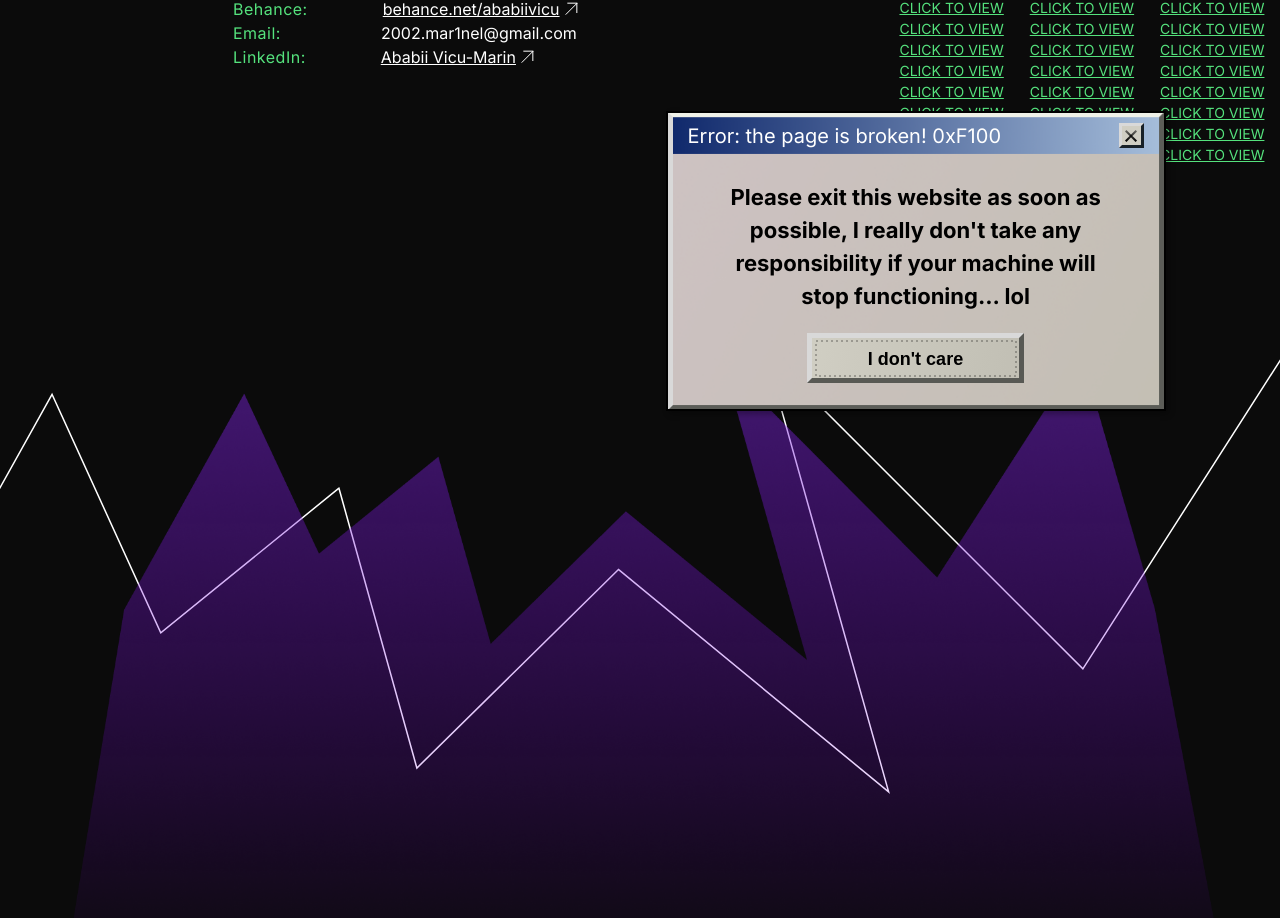
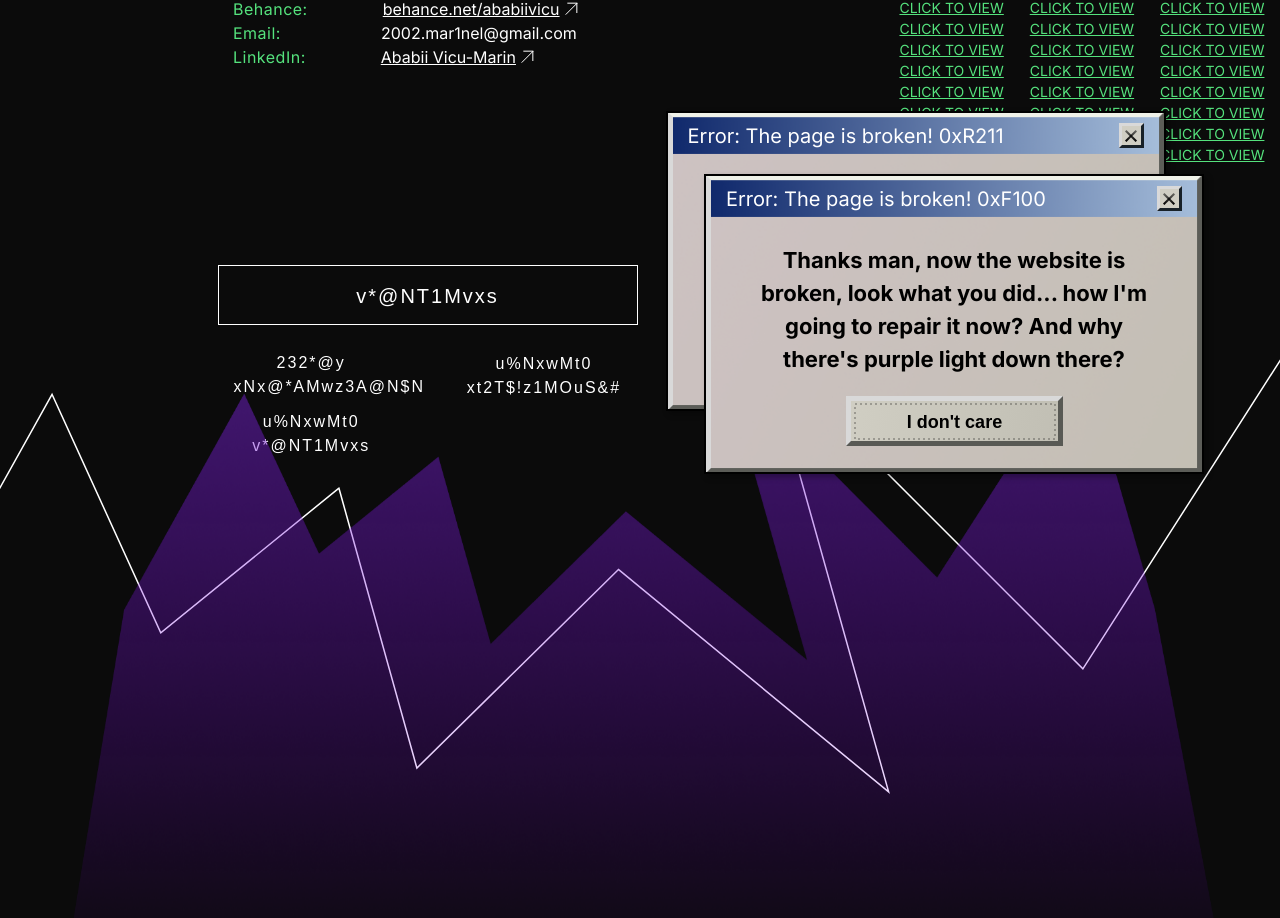
Before and after one commit to mar1nel/portfolio, a React (Create React App) app in the folder my-portfolio/: page / in a window 1280 px wide. Shown: the part 2379-3297 px from the top of the page. Built offline with nearby package versions, Linux system fonts and the light colour scheme; the HTML template or start-up script is replaced by a standard one.

Commit message:
finito broken

```diff
--- a/my-portfolio/src/App.tsx
+++ b/my-portfolio/src/App.tsx
@@ -5,7 +5,8 @@ import Navbar from "./components/Navbar";
 import HeroComponent from "./components/HeroComponent";
 import CustomCursor from "./components/CustomCursor";
 import MiddlePage from "./components/MiddlePage";
-import WarningComponent from "./components/WarningComponent";
+import WarningComponent1 from "./components/WarningComponent1";
+import WarningComponent2 from "./components/WarningComponent2";
 
 const App = () => {
   const imageUrl = `${process.env.PUBLIC_URL}/assets/gradient-mid.png`;
@@ -21,7 +22,8 @@ const App = () => {
       <hr className="horizontal-line" />
       <MiddlePage />
       <img src={imageUrl} alt="Gradient" className="gradient-image" />
-      <WarningComponent />
+      <WarningComponent1 />
+      <WarningComponent2 />
     </div>
   );
 };
--- a/my-portfolio/src/components/BrokenTextBoxComponent.css
+++ b/my-portfolio/src/components/BrokenTextBoxComponent.css
@@ -3,13 +3,13 @@
         transform: rotate(0deg);
     }
     25% {
-        transform: rotate(5deg);
+        transform: rotate(3deg);
     }
     50% {
-        transform: rotate(-5deg);
+        transform: rotate(-3deg);
     }
     75% {
-        transform: rotate(5deg);
+        transform: rotate(1deg);
     }
 }
 
@@ -27,6 +27,24 @@
     font-family: 'Arial', sans-serif;
 }
 
-.jiggle-container {
-    display: inline-block;
+.jiggle {
+    animation: jiggle 0.5s infinite;
 }
+
+.text-down1 {
+    margin-top: 40px;
+    font-size: 16px;
+    margin-right: 60%;
+}
+
+.text-down2 {
+    margin-top: -47px;
+    font-size: 16px;
+    margin-right: -60%;
+}
+
+.text-down3 {
+    margin-top: 10px;
+    font-size: 16px;
+    margin-right: 60%;
+}
--- a/my-portfolio/src/components/BrokenTextBoxComponent.tsx
+++ b/my-portfolio/src/components/BrokenTextBoxComponent.tsx
@@ -12,13 +12,17 @@ const generateRandomText = (length: number): string => {
 };
 
 const BrokenTextBoxComponent: React.FC = () => {
-  const [text, setText] = useState("PORTFOLIO");
+  const [text1, setText1] = useState("PORTFOLIO");
+  const [text2, setText2] = useState("Web Design");
+  const [text3, setText3] = useState("Something");
+  const [text4, setText4] = useState("Ababii Vicu");
+  const [text5, setText5] = useState("Hello Word");
   const [isBroken, setIsBroken] = useState(false);
 
   useEffect(() => {
     const handleScroll = () => {
       const scrollY = window.scrollY;
-      if (scrollY > 2180) {
+      if (scrollY > 2100) {
         setIsBroken(true);
       }
     };
@@ -34,8 +38,12 @@ const BrokenTextBoxComponent: React.FC = () => {
     let interval: NodeJS.Timeout | undefined;
     if (isBroken) {
       interval = setInterval(() => {
-        setText(generateRandomText(10));
-      }, 300);
+        setText1(generateRandomText(10));
+        setText2(generateRandomText(6));
+        setText3(generateRandomText(15));
+        setText4(generateRandomText(8));
+        setText5(generateRandomText(14));
+      }, 500);
     }
 
     return () => {
@@ -46,13 +54,25 @@ const BrokenTextBoxComponent: React.FC = () => {
   return (
     <motion.div
       className="broken-text-box"
-      initial={{ y: 0 }}
+      initial={{ y: 0, opacity: 100 }}
       animate={
-        isBroken ? { y: 100, opacity: 0, rotate: [0, 4, -5, 5, -9, 0] } : {}
+        isBroken ? { y: 100, opacity: 90, rotate: [0, 4, -5, 5, -9, 0] } : {}
       }
       transition={{ duration: 2, ease: "easeInOut" }}
     >
-      <h2>{text}</h2>
+      <h2>{text1}</h2>
+      <div className="text-down1">
+        <div>{text2}</div>
+        <div>{text3}</div>
+      </div>
+      <div className="text-down2">
+        <div>{text4}</div>
+        <div>{text5}</div>
+      </div>
+      <div className="text-down3">
+        <div>{text4}</div>
+        <div>{text1}</div>
+      </div>
     </motion.div>
   );
 };
--- /dev/null
+++ b/my-portfolio/src/components/WarningComponent1.css
@@ -0,0 +1,67 @@
+.warning-box1 {
+    width: 500px;
+    height: 300px;
+    padding: 20px;
+    background-color: #e0dede;
+    border: 2px solid #000;
+    box-shadow: 3px 3px 6px #00000050;
+    position: absolute;
+    top: 95.5%;
+    left: 52%;
+    transform: translate(-50%, -50%);
+    display: flex;
+    flex-direction: column;
+    align-items: center;
+    z-index: 1000;
+    background-size: cover;
+    background-position: center;
+    background-repeat: no-repeat;
+    pointer-events: auto;
+}
+
+.warning-header1 {
+    width: 100%;
+    margin-top: -12px;
+    display: flex;
+    justify-content: space-between;
+    align-items: center;
+    color: white;
+    font-size: 20px;
+    margin-bottom: 20px;
+}
+
+.close-button1 {
+    width: 25px;
+    height: 26px;
+    cursor: pointer;
+}
+
+.ok-button1 {
+    position: absolute;
+    margin-top: 200px;
+    cursor: pointer;
+    font-weight: bold;
+}
+
+.warning-content1 {
+    margin-top: 10px;
+    color: black;
+    max-width: 400px;
+    font-size: 22px;
+    font-weight: bold;
+    text-align: center;
+}
+
+.warning-button1 {
+    margin-top: 20px;
+}
+
+.visible {
+    opacity: 1;
+    transition: opacity 0.5s ease-in-out, transform 0.5s ease-in-out;
+}
+
+.hidden {
+    opacity: 0;
+    transition: opacity 0.5s ease-in-out, transform 0.5s ease-in-out;
+}
--- a/my-portfolio/src/components/WarningComponent.tsx
+++ b/my-portfolio/src/components/WarningComponent1.tsx
@@ -1,17 +1,20 @@
 import React, { useState } from "react";
 import { motion } from "framer-motion";
-import "./WarningComponent.css";
+import "./WarningComponent1.css";
 import OKButton from "../icons/OKButton";
 import ExitButton from "../icons/ExitButton";
 
-const WarningComponent: React.FC = () => {
+const WarningComponent1: React.FC = () => {
   const [isVisible, setIsVisible] = useState(true);
   const [textIndex, setTextIndex] = useState(0);
 
   const texts = [
-    "Please exit this website as soon as possible, I really don't take any responsibility if your machine will stop functioning... lol",
-    "This is your second warning, leave now, or be ready to lose all your saved passwords keys! >:)",
-    "You got me, this is a conditionaly rendered animated component that it's just looking kind of cool :))",
+    "So you tried to read this text over there? Cool, I guess... If you ask, I'm watching Prison Break right now. Strong 8/10 rate from me.",
+    "It's like 5AM and I don't even feel tired or bothered, coding this website really heals the inner me. I love it.",
+    "─────▄▄────▄▀▀█▀▀▀▀▄\n " +
+      "──▄▀▀──▀▀▄▄█▄▄█────█\n" +
+      "▄▀─────────█──█────█\n" +
+      "────────────▀▀▀▀▀▀▀\n",
   ];
 
   const handleClose = () => {
@@ -27,7 +30,7 @@ const WarningComponent: React.FC = () => {
 
   return (
     <motion.div
-      className={`warning-box ${isVisible ? "visible" : "hidden"}`}
+      className={`warning-box1 ${isVisible ? "visible" : "hidden"}`}
       initial={{ opacity: 0, y: 200 }}
       animate={{ opacity: isVisible ? 1 : 0, y: isVisible ? 0 : 200 }}
       transition={{ duration: 0.8, ease: "easeInOut" }}
@@ -35,21 +38,21 @@ const WarningComponent: React.FC = () => {
         backgroundImage: `url(${process.env.PUBLIC_URL}/assets/base-window.png)`,
       }}
     >
-      <div className="warning-header ">
-        <span>Error: the page is broken! 0xF100</span>
+      <div className="warning-header1 ">
+        <span>Error: The page is broken! 0xR211</span>
         <motion.div
-          className="close-button hover-target"
+          className="close-button1 hover-target"
           whileTap={{ scale: 0.9 }}
           onClick={handleClose}
         >
           <ExitButton />
         </motion.div>
       </div>
-      <div className="warning-content">
+      <div className="warning-content1">
         <p>{texts[textIndex]}</p>
       </div>
       <motion.div
-        className="ok-button hover-target"
+        className="ok-button1 hover-target"
         whileTap={{ scale: 0.9 }}
         onClick={handleButtonClick}
       >
@@ -59,4 +62,4 @@ const WarningComponent: React.FC = () => {
   );
 };
 
-export default WarningComponent;
+export default WarningComponent1;
--- a/my-portfolio/src/components/WarningComponent.css
+++ b/my-portfolio/src/components/WarningComponent2.css
@@ -1,4 +1,4 @@
-.warning-box {
+.warning-box2 {
     width: 500px;
     height: 300px;
     padding: 20px;
@@ -6,8 +6,8 @@
     border: 2px solid #000;
     box-shadow: 3px 3px 6px #00000050;
     position: absolute;
-    top: 95.5%;
-    left: 52%;
+    top: 98%;
+    left: 55%;
     transform: translate(-50%, -50%);
     display: flex;
     flex-direction: column;
@@ -19,7 +19,7 @@
     pointer-events: auto;
 }
 
-.warning-header {
+.warning-header2 {
     width: 100%;
     margin-top: -12px;
     display: flex;
@@ -30,20 +30,20 @@
     margin-bottom: 20px;
 }
 
-.close-button {
+.close-button2 {
     width: 25px;
     height: 26px;
     cursor: pointer;
 }
 
-.ok-button {
+.ok-button2 {
     position: absolute;
     margin-top: 200px;
     cursor: pointer;
     font-weight: bold;
 }
 
-.warning-content {
+.warning-content2 {
     margin-top: 10px;
     color: black;
     max-width: 400px;
@@ -52,7 +52,7 @@
     text-align: center;
 }
 
-.warning-button {
+.warning-button2 {
     margin-top: 20px;
 }
 
--- /dev/null
+++ b/my-portfolio/src/components/WarningComponent2.tsx
@@ -0,0 +1,62 @@
+import React, { useState } from "react";
+import { motion } from "framer-motion";
+import "./WarningComponent2.css";
+import OKButton from "../icons/OKButton";
+import ExitButton from "../icons/ExitButton";
+
+const WarningComponent2: React.FC = () => {
+  const [isVisible, setIsVisible] = useState(true);
+  const [textIndex, setTextIndex] = useState(0);
+
+  const texts = [
+    "Thanks man, now the website is broken, look what you did... how I'm going to repair it now? And why there's purple light down there?",
+    "Even the components are lagging and bugging... What is this? Do something.. Call and ambulance at least, don't leave it that way...",
+    "You got me :)) this is a conditionally rendered animated component that it's just looking kind of cool and the page was designed this way lol",
+  ];
+
+  const handleClose = () => {
+    setIsVisible(false);
+    setTimeout(() => {
+      setIsVisible(true);
+    }, 1000);
+  };
+
+  const handleButtonClick = () => {
+    setTextIndex((prevIndex) => (prevIndex + 1) % texts.length);
+  };
+
+  return (
+    <motion.div
+      className={`warning-box2 ${isVisible ? "visible" : "hidden"}`}
+      initial={{ opacity: 0, y: 500 }}
+      animate={{ opacity: isVisible ? 1 : 0, y: isVisible ? 0 : 500 }}
+      transition={{ duration: 0.8, ease: "easeInOut" }}
+      style={{
+        backgroundImage: `url(${process.env.PUBLIC_URL}/assets/base-window.png)`,
+      }}
+    >
+      <div className="warning-header2 ">
+        <span>Error: The page is broken! 0xF100</span>
+        <motion.div
+          className="close-button2 hover-target"
+          whileTap={{ scale: 0.9 }}
+          onClick={handleClose}
+        >
+          <ExitButton />
+        </motion.div>
+      </div>
+      <div className="warning-content2">
+        <p>{texts[textIndex]}</p>
+      </div>
+      <motion.div
+        className="ok-button2 hover-target"
+        whileTap={{ scale: 0.9 }}
+        onClick={handleButtonClick}
+      >
+        <OKButton text="I don't care" />
+      </motion.div>
+    </motion.div>
+  );
+};
+
+export default WarningComponent2;
```
